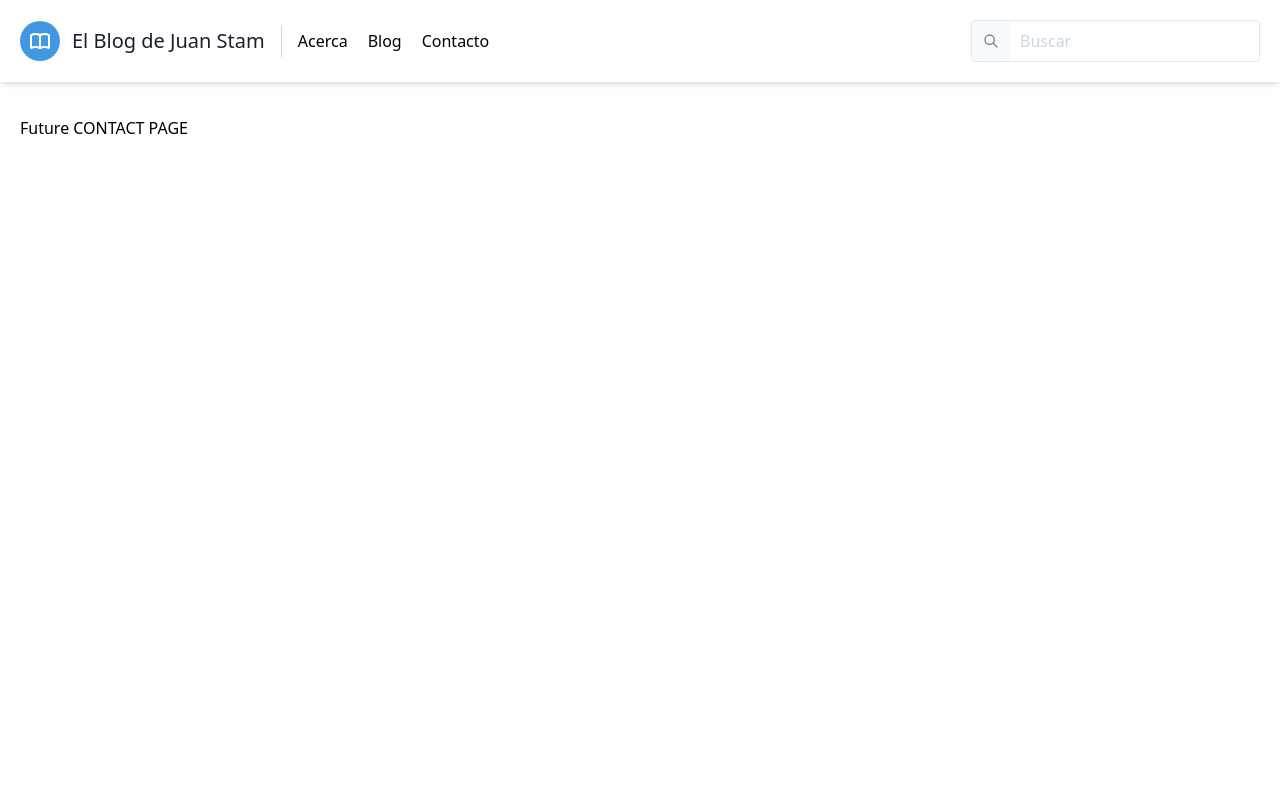
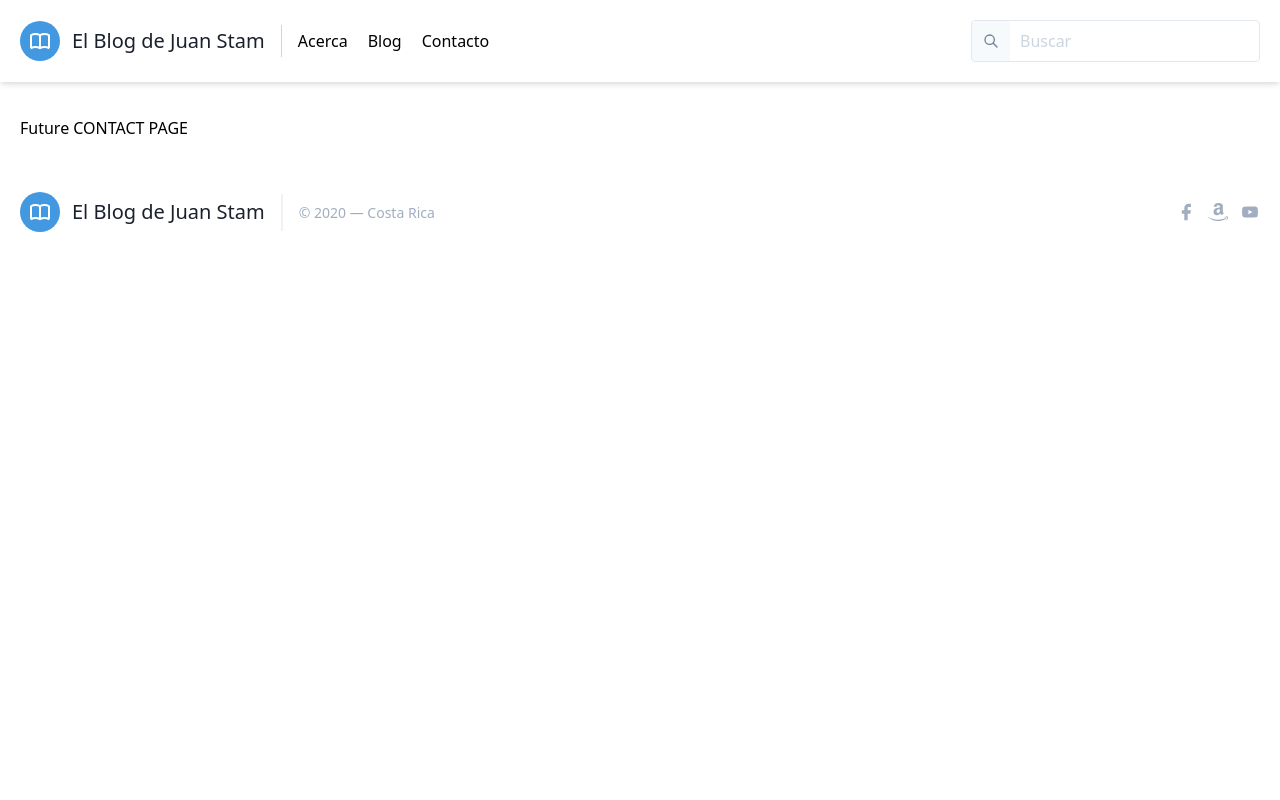
Before and after one commit to mperazac/juan-stam-blog, a Next.js app: page /contacto in a window 1280 px wide. Shown: the top 800 px of the page. Built offline with nearby package versions, Linux system fonts and the light colour scheme.

Commit message:
Fixing Footer bug with position

```diff
--- a/components/layout.js
+++ b/components/layout.js
@@ -7,11 +7,9 @@ export default function Layout({ preview, children }) {
   return (
     <>
       <Meta />
-      <div className=''>
-        <Alert preview={preview} />
-        <Menu />
-        <main className='h-screen mt-24'>{children}</main>
-      </div>
+      <Alert preview={preview} />
+      <Menu />
+      <main className='relative mt-24'>{children}</main>
       <Footer />
     </>
   );
--- a/components/menu.js
+++ b/components/menu.js
@@ -3,7 +3,7 @@ import { BLOG_NAME } from '../lib/constants';
 
 export default function Menu() {
   return (
-    <header className='mt-0 fixed w-full z-10 top-0 body-font shadow-md text-black bg-white'>
+    <div className='mt-0 fixed w-full z-10 top-0 body-font shadow-md text-black bg-white'>
       <div className='container mx-auto flex flex-wrap p-5 flex-col md:flex-row items-center'>
         <a
           className='flex title-font font-medium items-center text-gray-900 mb-4 md:mb-0'
@@ -66,6 +66,6 @@ export default function Menu() {
           />
         </div>
       </div>
-    </header>
+    </div>
   );
 }
```
